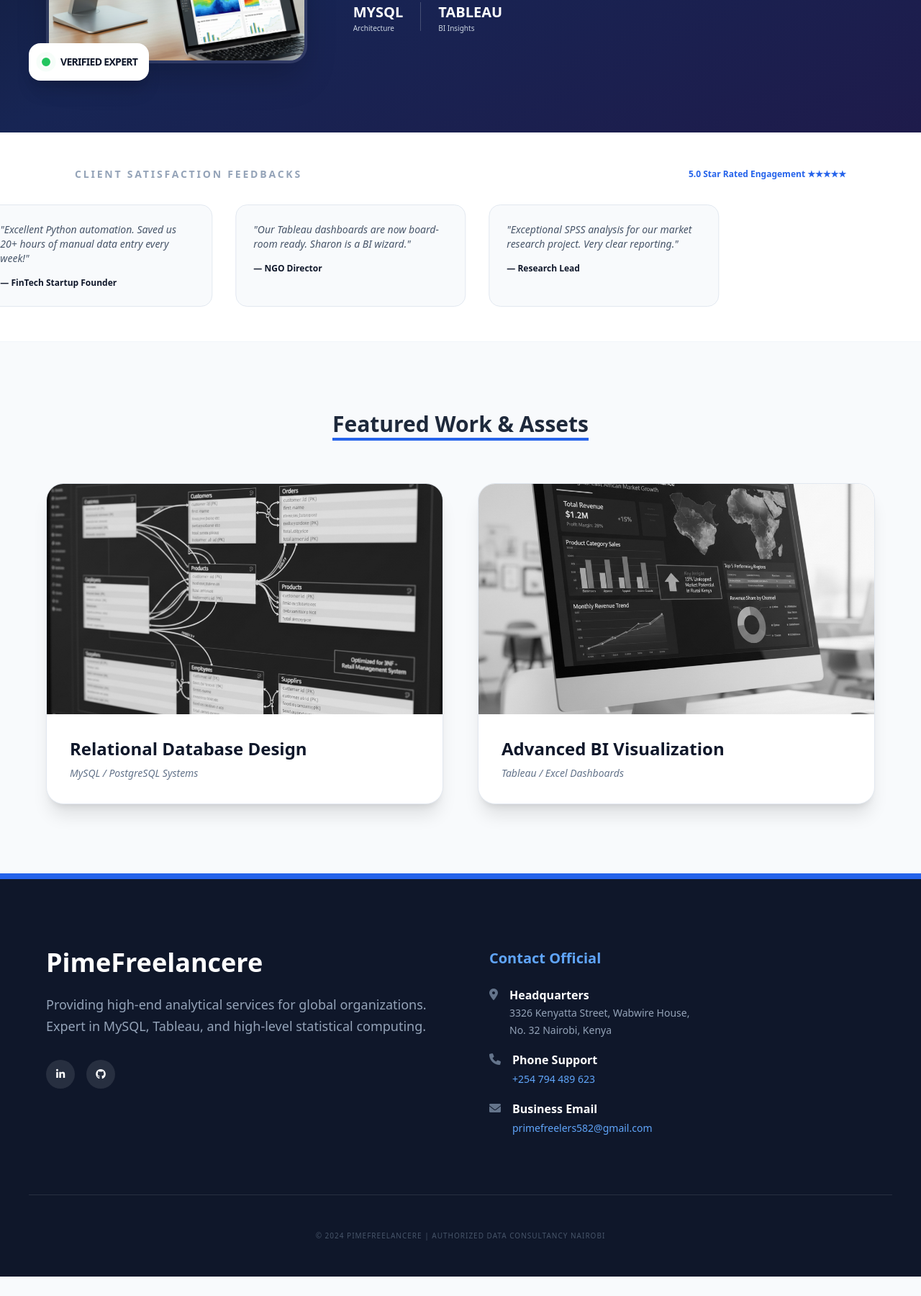
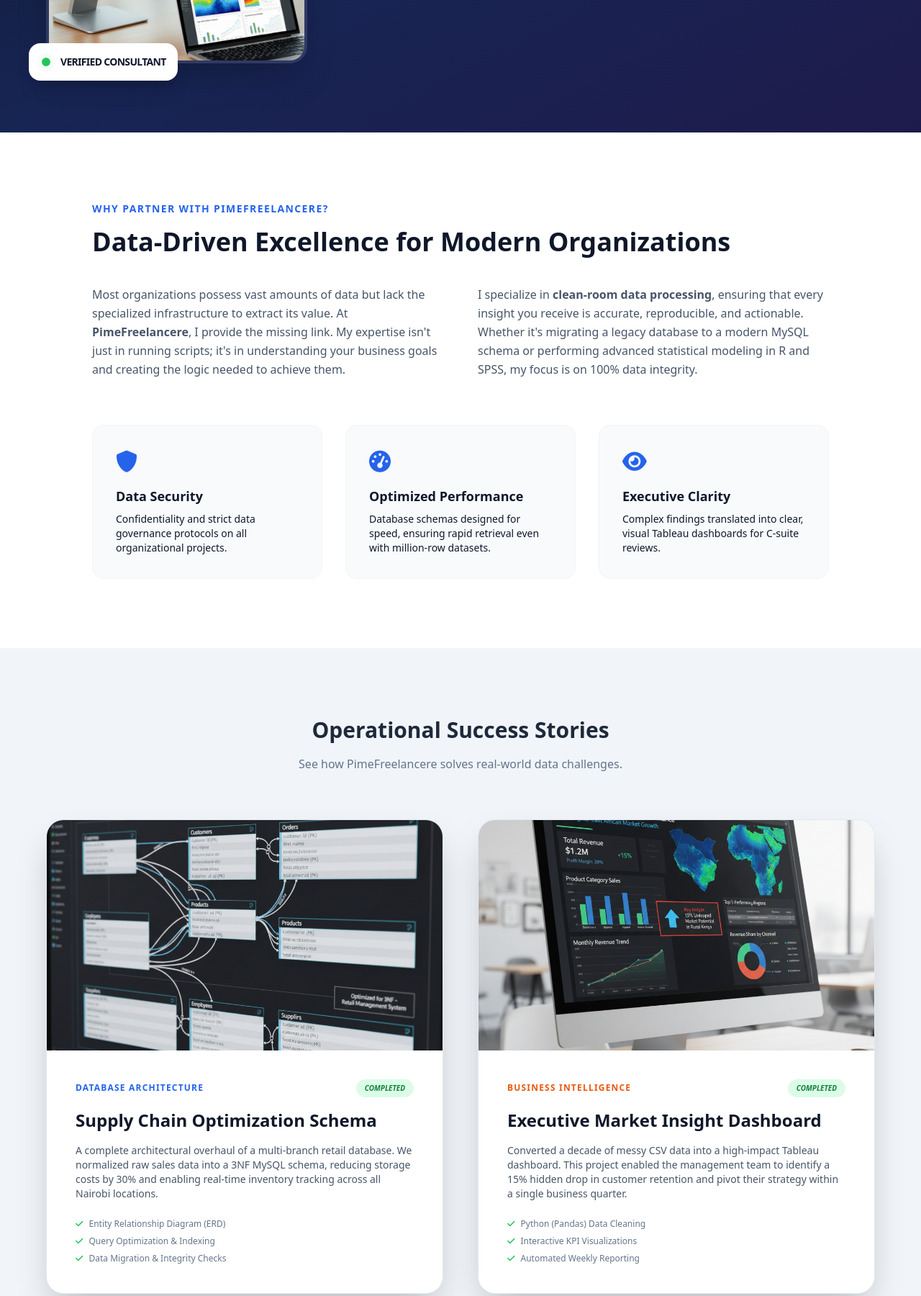
Before and after one commit to eprogroup6-dotcom/eprogroup.github.io, a plain HTML site: page index.html in a window 1280 px wide. Shown: the part 562-2362 px from the top of the page at 72% size. Before the commit the page ends 2335 px from the top, so only its background shows below. Drawn offline with nearby package versions, Linux system fonts and the light colour scheme.

Commit message:
Update index.html

```diff
--- a/index.html
+++ b/index.html
@@ -3,7 +3,7 @@
 <head>
     <meta charset="UTF-8">
     <meta name="viewport" content="width=device-width, initial-scale=1.0">
-    <title>PimeFreelancere | Premier Data Analysis & BI</title>
+    <title>PimeFreelancere | Strategic Data Analysis & Corporate BI</title>
     <script src="https://cdn.tailwindcss.com"></script>
     <link rel="stylesheet" href="https://cdnjs.cloudflare.com/ajax/libs/font-awesome/6.0.0/css/all.min.css">
     <style>
@@ -13,24 +13,15 @@
             100% { transform: scale(0.95); box-shadow: 0 0 0 0 rgba(34, 197, 94, 0); }
         }
         .animate-online { animation: pulse-green 2s infinite; }
-
-        /* Slider Animation */
-        @keyframes slide {
-            0% { transform: translateX(0); }
-            100% { transform: translateX(-100%); }
-        }
-        .testimonial-track {
-            display: flex;
-            width: calc(250px * 10);
-            animation: slide 30s linear infinite;
-        }
+        @keyframes slide { 0% { transform: translateX(0); } 100% { transform: translateX(-100%); } }
+        .testimonial-track { display: flex; width: calc(300px * 10); animation: slide 40s linear infinite; }
         .testimonial-track:hover { animation-play-state: paused; }
     </style>
 </head>
 <body class="bg-slate-50 text-slate-900 font-sans leading-relaxed">
 
     <div class="bg-slate-900 text-white py-2 px-8 text-xs flex justify-between items-center border-b border-blue-500/30">
-        <div class="flex gap-4">
+        <div class="flex flex-wrap gap-4">
             <span><i class="fas fa-map-marker-alt text-blue-400 mr-2"></i>3326 Kenyatta Street, Wabwire House, No. 32, Nairobi</span>
             <span><i class="fas fa-phone text-green-400 mr-2"></i>+254 794489623</span>
         </div>
@@ -39,20 +30,14 @@
         </div>
     </div>
 
-    <nav class="bg-white/80 backdrop-blur-md shadow-sm sticky top-0 z-50 py-4 px-8 flex justify-between items-center">
+    <nav class="bg-white/90 backdrop-blur-md shadow-sm sticky top-0 z-50 py-4 px-8 flex justify-between items-center">
         <span class="font-bold text-2xl tracking-tight text-slate-900">
             Pime<span class="text-blue-600">Freelancere</span>
         </span>
-        <div class="space-x-8 text-sm font-semibold text-slate-600 hidden md:flex items-center">
-            <div class="flex items-center gap-2 mr-4">
-                <span class="relative flex h-3 w-3">
-                    <span class="animate-ping absolute inline-flex h-full w-full rounded-full bg-green-400 opacity-75"></span>
-                    <span class="relative inline-flex rounded-full h-3 w-3 bg-green-500"></span>
-                </span>
-                <span class="text-xs font-bold text-green-600 uppercase">Live & Online</span>
-            </div>
-            <a href="#portfolio" class="hover:text-blue-600 transition">Technical Portfolio</a>
-            <a href="mailto:primefreelers582@gmail.com" class="bg-blue-600 text-white px-6 py-2 rounded-full hover:bg-blue-700 transition shadow-lg">Work With Me</a>
+        <div class="space-x-8 text-sm font-semibold text-slate-600 hidden lg:flex items-center">
+            <a href="#about" class="hover:text-blue-600 transition">Expertise</a>
+            <a href="#portfolio" class="hover:text-blue-600 transition">Case Studies</a>
+            <a href="#contact" class="bg-blue-600 text-white px-6 py-2 rounded-full hover:bg-blue-700 transition shadow-lg">Inquire Now</a>
         </div>
     </nav>
 
@@ -62,7 +47,7 @@
                 <img src="sharon-profile.png" alt="Sharon Chebet" class="rounded-3xl shadow-2xl border-4 border-white/10 w-full aspect-[4/5] object-cover">
                 <div class="absolute -bottom-6 -left-6 bg-white p-4 rounded-2xl shadow-xl flex items-center gap-3">
                     <span class="h-4 w-4 bg-green-500 rounded-full animate-online border-2 border-white"></span>
-                    <span class="text-slate-900 font-bold text-sm uppercase tracking-tighter">Verified Expert</span>
+                    <span class="text-slate-900 font-bold text-sm uppercase tracking-tighter">Verified Consultant</span>
                 </div>
             </div>
             <div class="md:w-2/3 text-center md:text-left">
@@ -70,28 +55,92 @@
                     <h1 class="text-6xl font-extrabold tracking-tight leading-tight">Sharon Chebet</h1>
                     <span class="text-green-400 text-4xl"><i class="fas fa-certificate relative"><i class="fas fa-check absolute inset-0 flex items-center justify-center text-[14px] text-slate-900"></i></i></span>
                 </div>
-                <p class="text-2xl font-light mb-8 text-blue-200">Founder, PimeFreelancere | Data Scientist</p>
+                <h2 class="text-2xl font-light mb-6 text-blue-200">Transforming Complex Data into Competitive Advantage</h2>
+                <p class="text-lg opacity-80 mb-10">Providing specialized analytical support for organizations in Finance, Healthcare, and Retail. I bridge the gap between technical raw data and executive decision-making.</p>
 
-                <div class="bg-white/5 border border-white/10 p-6 rounded-2xl mb-10 inline-block w-full">
-                    <p class="text-xs font-bold text-blue-400 uppercase tracking-widest mb-4">Core Analysis Software Stack</p>
-                    <div class="grid grid-cols-2 md:grid-cols-4 gap-4">
-                        <div class="flex items-center gap-3 bg-white/10 p-3 rounded-xl"><i class="fab fa-python text-yellow-400"></i> Python</div>
-                        <div class="flex items-center gap-3 bg-white/10 p-3 rounded-xl"><i class="fas fa-code text-blue-400"></i> R Studio</div>
-                        <div class="flex items-center gap-3 bg-white/10 p-3 rounded-xl"><i class="fas fa-calculator text-red-400"></i> SPSS</div>
-                        <div class="flex items-center gap-3 bg-white/10 p-3 rounded-xl"><i class="fas fa-file-excel text-green-400"></i> Excel</div>
-                    </div>
-                </div>
-
-                <div class="flex gap-6 justify-center md:justify-start text-slate-300">
-                    <div class="flex flex-col"><span class="text-white font-bold text-xl uppercase">MySQL</span><span class="text-[10px]">Architecture</span></div>
-                    <div class="w-px h-10 bg-white/20"></div>
-                    <div class="flex flex-col"><span class="text-white font-bold text-xl uppercase">Tableau</span><span class="text-[10px]">BI Insights</span></div>
+                <div class="grid grid-cols-2 md:grid-cols-4 gap-4 text-sm mb-10">
+                    <div class="flex flex-col border-l-2 border-blue-500 pl-4"><span class="font-bold text-xl uppercase tracking-tighter">Python</span><span class="text-[10px] text-blue-300 uppercase">Automation</span></div>
+                    <div class="flex flex-col border-l-2 border-blue-500 pl-4"><span class="font-bold text-xl uppercase tracking-tighter">SPSS</span><span class="text-[10px] text-blue-300 uppercase">Statistics</span></div>
+                    <div class="flex flex-col border-l-2 border-blue-500 pl-4"><span class="font-bold text-xl uppercase tracking-tighter">MySQL</span><span class="text-[10px] text-blue-300 uppercase">Architecture</span></div>
+                    <div class="flex flex-col border-l-2 border-blue-500 pl-4"><span class="font-bold text-xl uppercase tracking-tighter">Tableau</span><span class="text-[10px] text-blue-300 uppercase">Reporting</span></div>
                 </div>
             </div>
         </div>
     </header>
 
-    <section class="py-12 bg-white overflow-hidden border-b border-slate-100">
+    <section id="about" class="py-24 px-10 bg-white">
+        <div class="max-w-5xl mx-auto">
+            <h2 class="text-blue-600 font-bold uppercase tracking-widest text-sm mb-4">Why Partner With PimeFreelancere?</h2>
+            <h3 class="text-4xl font-bold mb-10 text-slate-900">Data-Driven Excellence for Modern Organizations</h3>
+            <div class="grid md:grid-cols-2 gap-12 text-slate-600 leading-relaxed">
+                <p>Most organizations possess vast amounts of data but lack the specialized infrastructure to extract its value. At <strong>PimeFreelancere</strong>, I provide the missing link. My expertise isn't just in running scripts; it's in understanding your business goals and creating the logic needed to achieve them.</p>
+                <p>I specialize in <strong>clean-room data processing</strong>, ensuring that every insight you receive is accurate, reproducible, and actionable. Whether it's migrating a legacy database to a modern MySQL schema or performing advanced statistical modeling in R and SPSS, my focus is on 100% data integrity.</p>
+            </div>
+
+            <div class="mt-16 grid grid-cols-1 md:grid-cols-3 gap-8">
+                <div class="p-8 bg-slate-50 rounded-2xl border border-slate-100">
+                    <i class="fas fa-shield-alt text-blue-600 text-3xl mb-4"></i>
+                    <h4 class="font-bold text-lg mb-2 text-slate-900">Data Security</h4>
+                    <p class="text-sm">Confidentiality and strict data governance protocols on all organizational projects.</p>
+                </div>
+                <div class="p-8 bg-slate-50 rounded-2xl border border-slate-100">
+                    <i class="fas fa-tachometer-alt text-blue-600 text-3xl mb-4"></i>
+                    <h4 class="font-bold text-lg mb-2 text-slate-900">Optimized Performance</h4>
+                    <p class="text-sm">Database schemas designed for speed, ensuring rapid retrieval even with million-row datasets.</p>
+                </div>
+                <div class="p-8 bg-slate-50 rounded-2xl border border-slate-100">
+                    <i class="fas fa-eye text-blue-600 text-3xl mb-4"></i>
+                    <h4 class="font-bold text-lg mb-2 text-slate-900">Executive Clarity</h4>
+                    <p class="text-sm">Complex findings translated into clear, visual Tableau dashboards for C-suite reviews.</p>
+                </div>
+            </div>
+        </div>
+    </section>
+
+    <section id="portfolio" class="py-24 px-10 bg-slate-100">
+        <div class="max-w-6xl mx-auto">
+            <h2 class="text-3xl font-bold text-center mb-4 text-slate-800">Operational Success Stories</h2>
+            <p class="text-center text-slate-500 mb-16">See how PimeFreelancere solves real-world data challenges.</p>
+
+            <div class="grid md:grid-cols-2 gap-12">
+                <div class="bg-white rounded-3xl overflow-hidden shadow-2xl group border border-slate-200">
+                    <img src="mysql-schema.png" alt="MySQL Schema" class="w-full h-80 object-cover group-hover:scale-105 transition duration-700">
+                    <div class="p-10">
+                        <div class="flex justify-between items-center mb-4">
+                            <span class="text-blue-600 font-bold text-xs uppercase tracking-widest">Database Architecture</span>
+                            <span class="bg-green-100 text-green-700 text-[10px] font-bold px-3 py-1 rounded-full uppercase italic">Completed</span>
+                        </div>
+                        <h4 class="font-bold text-2xl text-slate-900 mb-4">Supply Chain Optimization Schema</h4>
+                        <p class="text-slate-600 mb-6 text-sm">A complete architectural overhaul of a multi-branch retail database. We normalized raw sales data into a 3NF MySQL schema, reducing storage costs by 30% and enabling real-time inventory tracking across all Nairobi locations.</p>
+                        <ul class="text-xs space-y-2 text-slate-500 font-medium">
+                            <li><i class="fas fa-check text-green-500 mr-2"></i>Entity Relationship Diagram (ERD)</li>
+                            <li><i class="fas fa-check text-green-500 mr-2"></i>Query Optimization & Indexing</li>
+                            <li><i class="fas fa-check text-green-500 mr-2"></i>Data Migration & Integrity Checks</li>
+                        </ul>
+                    </div>
+                </div>
+
+                <div class="bg-white rounded-3xl overflow-hidden shadow-2xl group border border-slate-200">
+                    <img src="tableau-insights.png" alt="Tableau Dashboard" class="w-full h-80 object-cover group-hover:scale-105 transition duration-700">
+                    <div class="p-10">
+                        <div class="flex justify-between items-center mb-4">
+                            <span class="text-orange-600 font-bold text-xs uppercase tracking-widest">Business Intelligence</span>
+                            <span class="bg-green-100 text-green-700 text-[10px] font-bold px-3 py-1 rounded-full uppercase italic">Completed</span>
+                        </div>
+                        <h4 class="font-bold text-2xl text-slate-900 mb-4">Executive Market Insight Dashboard</h4>
+                        <p class="text-slate-600 mb-6 text-sm">Converted a decade of messy CSV data into a high-impact Tableau dashboard. This project enabled the management team to identify a 15% hidden drop in customer retention and pivot their strategy within a single business quarter.</p>
+                        <ul class="text-xs space-y-2 text-slate-500 font-medium">
+                            <li><i class="fas fa-check text-green-500 mr-2"></i>Python (Pandas) Data Cleaning</li>
+                            <li><i class="fas fa-check text-green-500 mr-2"></i>Interactive KPI Visualizations</li>
+                            <li><i class="fas fa-check text-green-500 mr-2"></i>Automated Weekly Reporting</li>
+                        </ul>
+                    </div>
+                </div>
+            </div>
+        </div>
+    </section>
+
+    <section class="py-16 bg-white overflow-hidden border-b border-slate-100">
         <div class="max-w-6xl mx-auto px-10 mb-8 flex items-center justify-between">
             <h3 class="text-sm font-bold uppercase tracking-[0.2em] text-slate-400">Client Satisfaction Feedbacks</h3>
             <span class="text-xs text-blue-600 font-bold">5.0 Star Rated Engagement ★★★★★</span>
@@ -99,71 +148,49 @@
         <div class="testimonial-container relative">
             <div class="testimonial-track gap-8 px-10">
                 <div class="flex-shrink-0 w-80 bg-slate-50 p-6 rounded-2xl border border-slate-200">
-                    <p class="text-slate-600 italic text-sm mb-4">"The MySQL schema PimeFreelancere built for our warehouse was flawless. Highly professional."</p>
-                    <p class="font-bold text-slate-900 text-xs">— Supply Chain Manager, Nairobi</p>
+                    <p class="text-slate-600 italic text-sm mb-4">"PimeFreelancere delivered our SPSS results ahead of schedule. Highly accurate."</p>
+                    <p class="font-bold text-slate-900 text-xs">— Research Director, Kenya</p>
                 </div>
                 <div class="flex-shrink-0 w-80 bg-slate-50 p-6 rounded-2xl border border-slate-200">
-                    <p class="text-slate-600 italic text-sm mb-4">"Excellent Python automation. Saved us 20+ hours of manual data entry every week!"</p>
-                    <p class="font-bold text-slate-900 text-xs">— FinTech Startup Founder</p>
+                    <p class="text-slate-600 italic text-sm mb-4">"The MySQL overhaul Sharon performed was life-changing for our admin team."</p>
+                    <p class="font-bold text-slate-900 text-xs">— Ops Manager, Retail Group</p>
                 </div>
                 <div class="flex-shrink-0 w-80 bg-slate-50 p-6 rounded-2xl border border-slate-200">
-                    <p class="text-slate-600 italic text-sm mb-4">"Our Tableau dashboards are now board-room ready. Sharon is a BI wizard."</p>
-                    <p class="font-bold text-slate-900 text-xs">— NGO Director</p>
-                </div>
-                <div class="flex-shrink-0 w-80 bg-slate-50 p-6 rounded-2xl border border-slate-200">
-                    <p class="text-slate-600 italic text-sm mb-4">"Exceptional SPSS analysis for our market research project. Very clear reporting."</p>
-                    <p class="font-bold text-slate-900 text-xs">— Research Lead</p>
+                    <p class="text-slate-600 italic text-sm mb-4">"Sharon's Python scripts automated three days of work into three seconds."</p>
+                    <p class="font-bold text-slate-900 text-xs">— Data Analyst Lead</p>
                 </div>
             </div>
         </div>
     </section>
 
-    <section id="portfolio" class="py-24 px-10 bg-slate-50">
-        <div class="max-w-6xl mx-auto">
-            <h2 class="text-3xl font-bold text-center mb-16 text-slate-800 underline decoration-blue-600 decoration-4 underline-offset-8">Featured Work & Assets</h2>
-            <div class="grid md:grid-cols-2 gap-12">
-                <div class="bg-white rounded-3xl overflow-hidden shadow-xl border border-slate-200 group hover:border-blue-500 transition-colors">
-                    <img src="mysql-schema.png" alt="MySQL" class="w-full h-80 object-cover grayscale hover:grayscale-0 transition duration-700">
-                    <div class="p-8"><h4 class="font-bold text-2xl mb-2">Relational Database Design</h4><p class="text-slate-500 text-sm italic">MySQL / PostgreSQL Systems</p></div>
-                </div>
-                <div class="bg-white rounded-3xl overflow-hidden shadow-xl border border-slate-200 group hover:border-blue-500 transition-colors">
-                    <img src="tableau-insights.png" alt="Tableau" class="w-full h-80 object-cover grayscale hover:grayscale-0 transition duration-700">
-                    <div class="p-8"><h4 class="font-bold text-2xl mb-2">Advanced BI Visualization</h4><p class="text-slate-500 text-sm italic">Tableau / Excel Dashboards</p></div>
+    <footer id="contact" class="bg-slate-900 text-white pt-24 pb-12 px-10 border-t-8 border-blue-600 text-center md:text-left">
+        <div class="max-w-6xl mx-auto grid md:grid-cols-2 gap-20 mb-20">
+            <div>
+                <h2 class="text-4xl font-bold mb-6 text-white">Pime<span class="text-blue-500">Freelancere</span></h2>
+                <p class="text-slate-400 text-lg mb-8">Ready to bring clarity to your organizational data? PimeFreelancere is currently accepting new consulting contracts for 2024.</p>
+                <div class="flex justify-center md:justify-start gap-4">
+                    <a href="tel:+254794489623" class="bg-blue-600 hover:bg-blue-700 px-6 py-3 rounded-xl text-sm font-bold transition">Call Support</a>
+                    <a href="mailto:primefreelers582@gmail.com" class="bg-white/10 hover:bg-white/20 px-6 py-3 rounded-xl text-sm font-bold transition">Email Brief</a>
                 </div>
             </div>
-        </div>
-    </section>
-
-    <footer class="bg-slate-900 text-white pt-24 pb-12 px-10 border-t-8 border-blue-600">
-        <div class="max-w-6xl mx-auto grid md:grid-cols-2 gap-20 mb-20">
-            <div>
-                <h2 class="text-4xl font-bold mb-6">PimeFreelancere</h2>
-                <p class="text-slate-400 text-lg mb-8 leading-relaxed">Providing high-end analytical services for global organizations. Expert in MySQL, Tableau, and high-level statistical computing.</p>
-                <div class="flex gap-4">
-                    <a href="#" class="w-10 h-10 bg-white/10 rounded-full flex items-center justify-center hover:bg-blue-600 transition"><i class="fab fa-linkedin-in text-sm"></i></a>
-                    <a href="#" class="w-10 h-10 bg-white/10 rounded-full flex items-center justify-center hover:bg-blue-600 transition"><i class="fab fa-github text-sm"></i></a>
-                </div>
-            </div>
-            <div class="space-y-6">
-                <h3 class="text-xl font-bold text-blue-400">Contact Official</h3>
-                <div class="space-y-4">
-                    <div class="flex items-start gap-4">
-                        <i class="fas fa-map-marker-alt mt-1 text-slate-500"></i>
-                        <div><p class="font-bold">Headquarters</p><p class="text-slate-400 text-sm leading-6">3326 Kenyatta Street, Wabwire House,<br>No. 32 Nairobi, Kenya</p></div>
-                    </div>
-                    <div class="flex items-start gap-4">
-                        <i class="fas fa-phone mt-1 text-slate-500"></i>
-                        <div><p class="font-bold">Phone Support</p><a href="tel:+254794489623" class="text-blue-400 text-sm">+254 794 489 623</a></div>
-                    </div>
-                    <div class="flex items-start gap-4">
-                        <i class="fas fa-envelope mt-1 text-slate-500"></i>
-                        <div><p class="font-bold">Business Email</p><a href="mailto:primefreelers582@gmail.com" class="text-blue-400 text-sm">primefreelers582@gmail.com</a></div>
+            <div class="space-y-8">
+                <div>
+                    <h3 class="text-blue-500 font-bold uppercase tracking-widest text-xs mb-4 text-center md:text-left">Location & Contact</h3>
+                    <div class="space-y-4">
+                        <div class="flex items-center justify-center md:justify-start gap-4">
+                            <i class="fas fa-map-marker-alt text-slate-500"></i>
+                            <span class="text-slate-300 text-sm">3326 Kenyatta Street, Wabwire House, No. 32, Nairobi</span>
+                        </div>
+                        <div class="flex items-center justify-center md:justify-start gap-4">
+                            <i class="fas fa-phone text-slate-500"></i>
+                            <span class="text-slate-300 text-sm">+254 794 489 623</span>
+                        </div>
                     </div>
                 </div>
             </div>
         </div>
-        <div class="text-center pt-12 border-t border-white/10 text-slate-600 text-[10px] uppercase tracking-widest">
-            &copy; 2024 PimeFreelancere | Authorized Data Consultancy Nairobi
+        <div class="text-center pt-12 border-t border-white/5 text-slate-600 text-[10px] uppercase tracking-widest font-bold">
+            &copy; 2024 PimeFreelancere | Authorized Data Consultancy Nairobi | Sharon Chebet
         </div>
     </footer>
 
```
